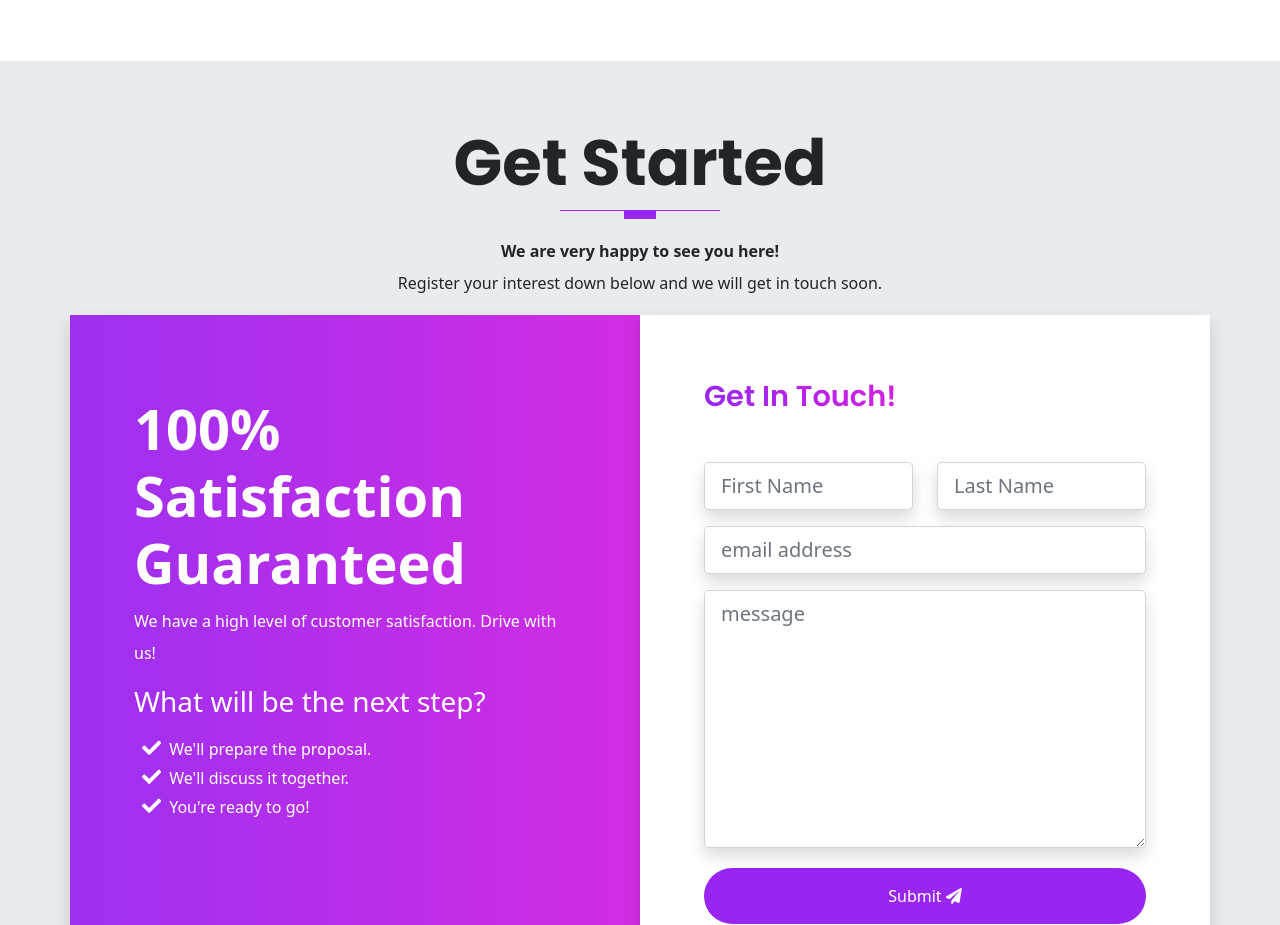
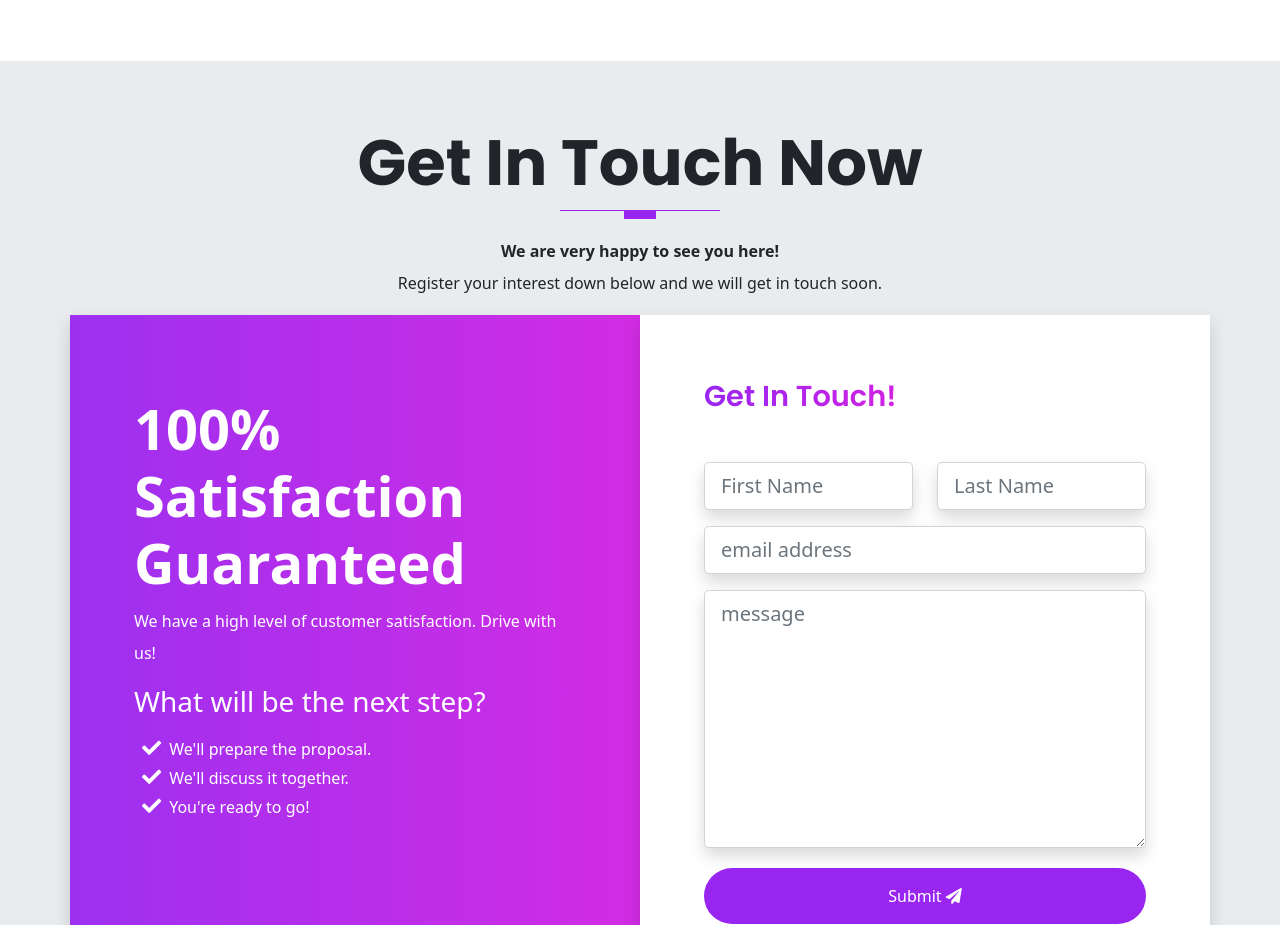
Before and after one commit to diegodagostim/kk-hire, a plain HTML site: page index.html in a window 1280 px wide. Shown: the part 2102-3027 px from the top of the page. Drawn offline with nearby package versions, Linux system fonts and the light colour scheme; files whose address does not match are found by name.

Commit message:
get in touch

```diff
--- a/index.html
+++ b/index.html
@@ -236,7 +236,7 @@
     <section id="contact" class="get-started">
       <div class="container">
         <div class="row text-center">
-          <h1 class="display-3 fw-bold text-capitalize">Get started</h1>
+          <h1 class="display-3 fw-bold text-capitalize">Get in Touch Now</h1>
           <div class="heading-line"></div>
           <p class="lh-lg">
             <b>We are very happy to see you here!</b> <br />
```
